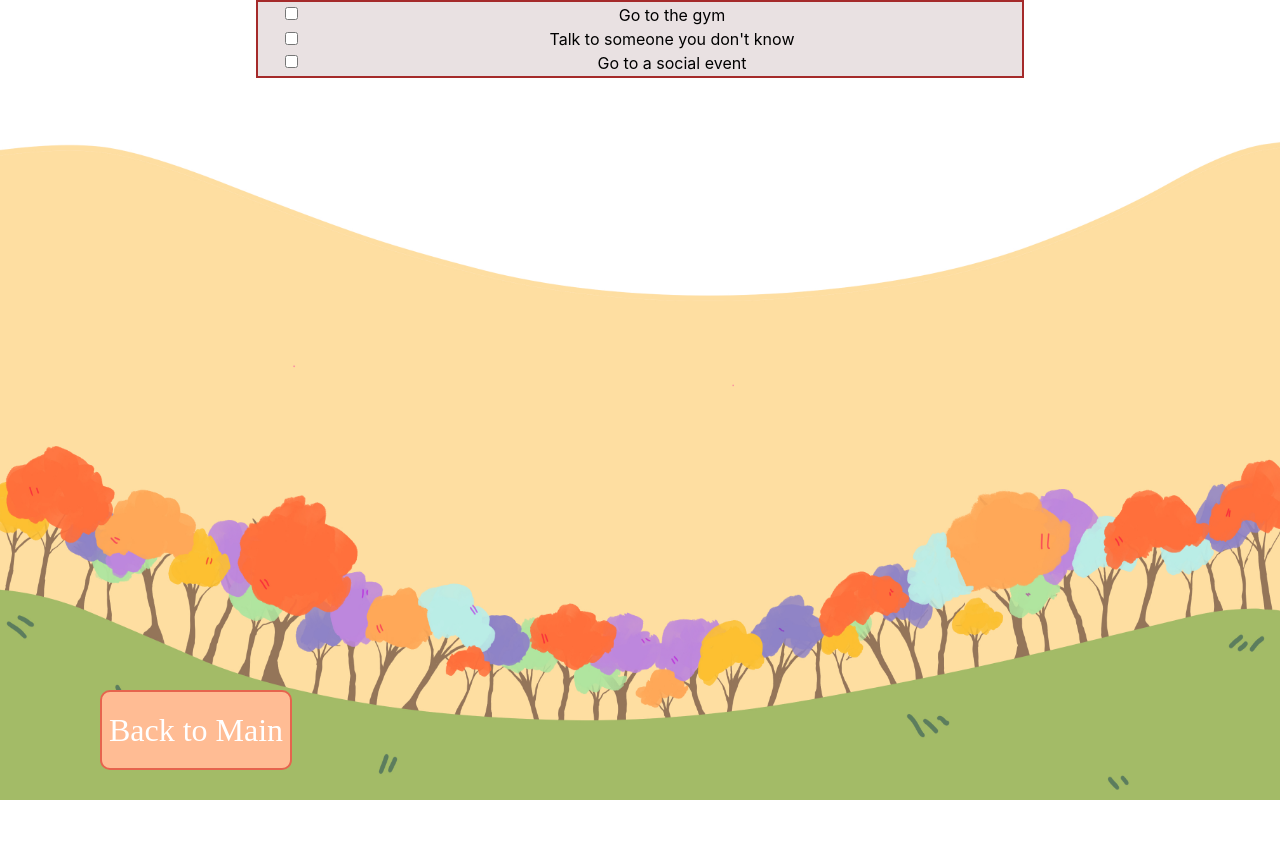
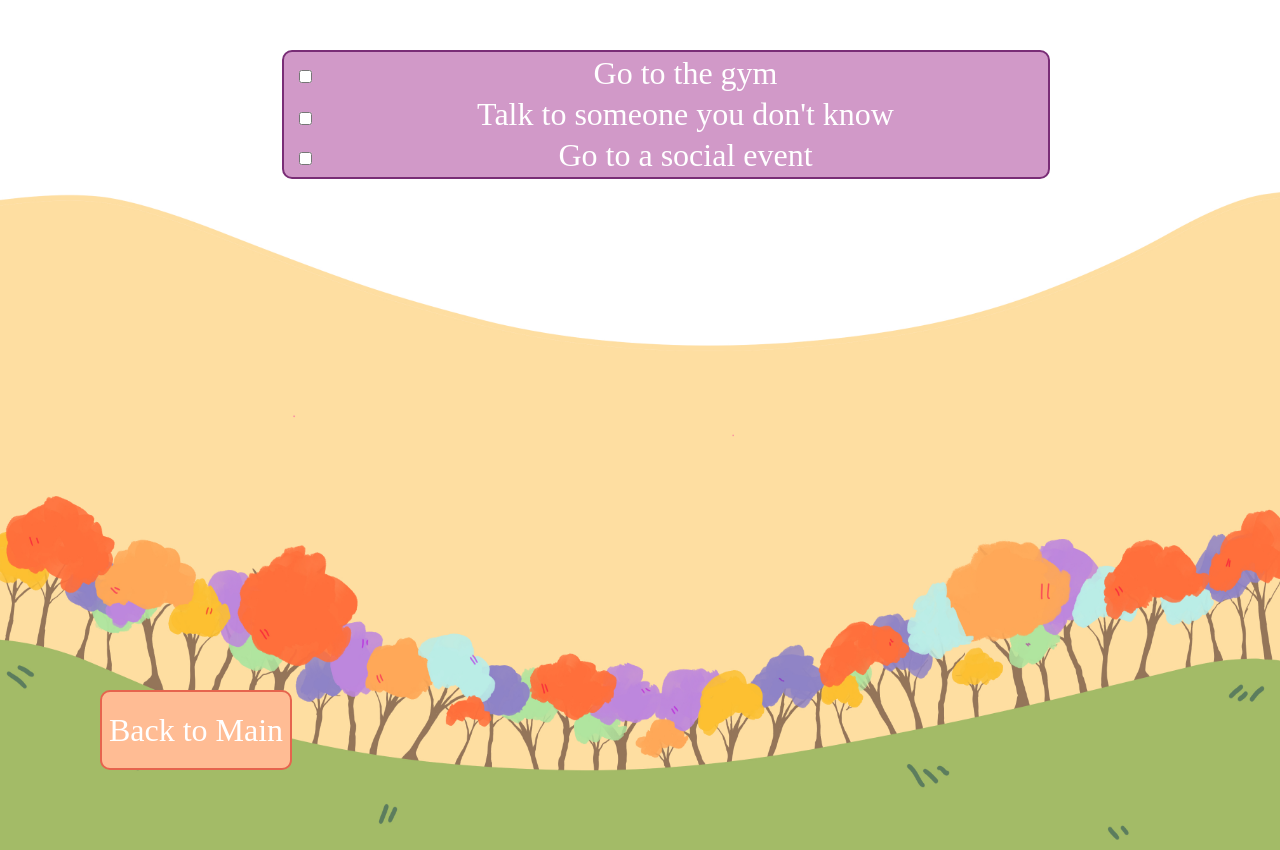
Before and after one commit to CarbonellKatie/Branch-Out, a React (Create React App) app in the folder branch-out/: page / in a window 1280 px wide. Both pictures are taken after a click on the button "Tasks". Before the commit the page ends 800 px from the top, so only its background shows below. Built offline with nearby package versions, Linux system fonts and the light colour scheme.

Commit message:
made style better for tasks

```diff
--- a/branch-out/src/TaskScreen/TaskScreen.css
+++ b/branch-out/src/TaskScreen/TaskScreen.css
@@ -7,10 +7,15 @@
 
 #task-table {
   width: 60%;
-  margin: auto;
+  margin-top: 50px;
+  margin-left: 22%;
   text-align: center;
-  background-color: rgba(199, 176, 180, 0.383);
-  border: 2px solid brown;
+  background-color: rgba(180, 89, 165, 0.61);
+  border: 2px solid rgb(121, 45, 118);
+  border-radius: 10px;
+  font-family: "sans-serif";
+  color: rgb(255, 255, 255);
+  font-size: 2rem;
 }
 
 #task-table tr {
```
